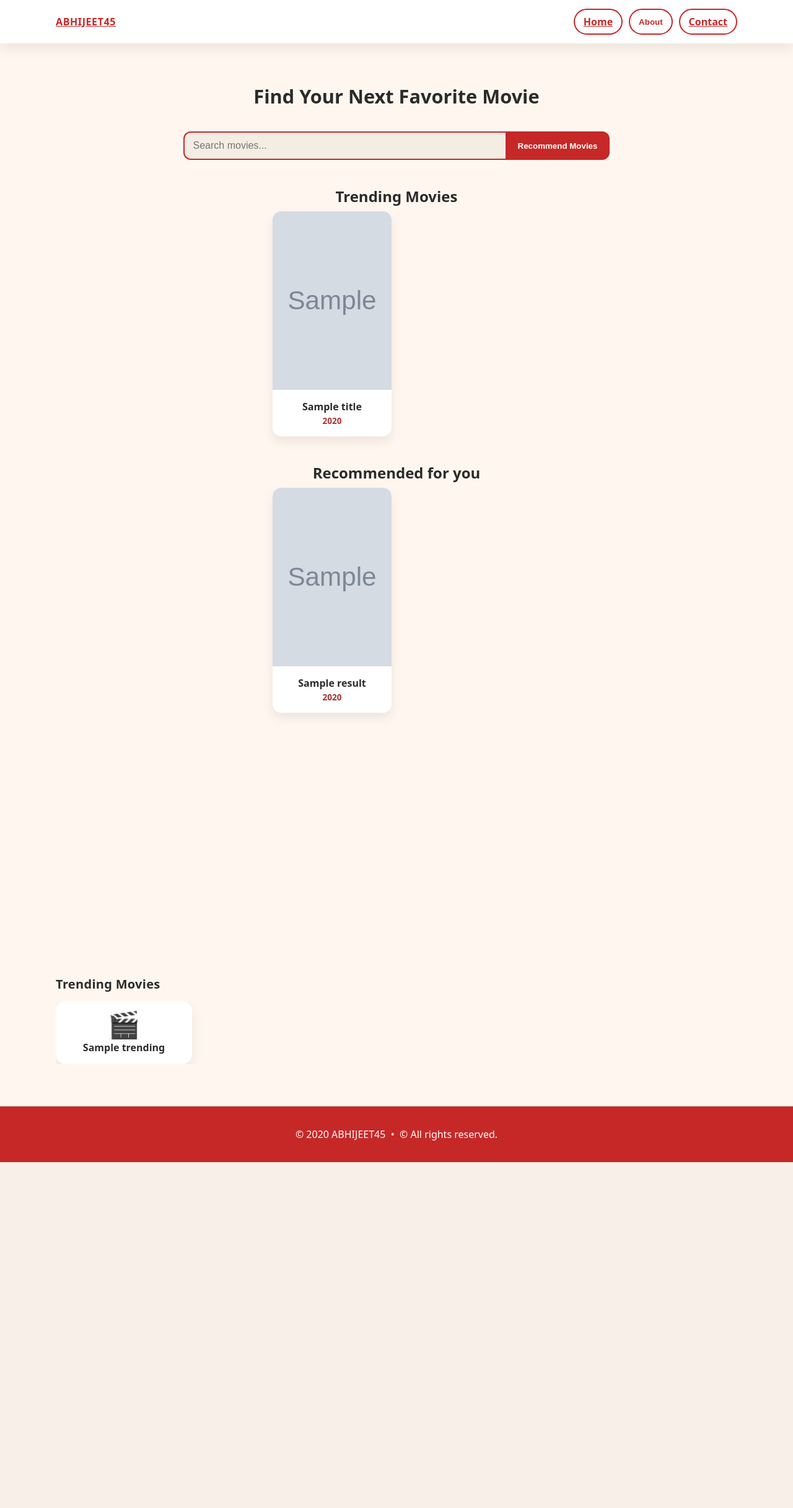
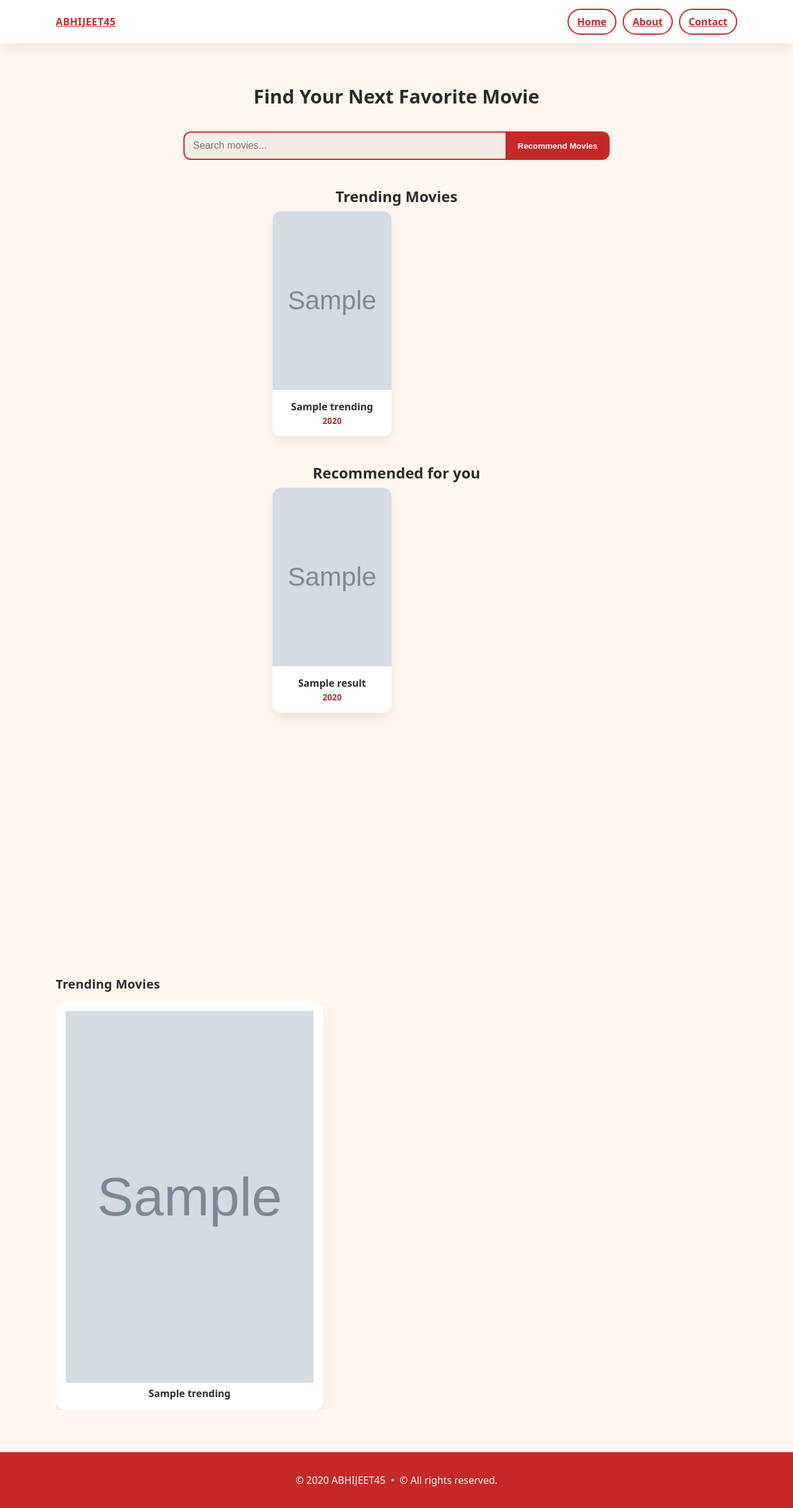
Before and after one commit to abhithombare45/Movie-Recommender-System, a Flask app: template templates/index.html in a window 1280 px wide. Shown: the whole page at 62% size. Before the commit the page ends 1875 px from the top, so only its background shows below. Run offline with Flask 3, Linux system fonts and the light colour scheme; the template is opened without the code that fills it: most values are stand-ins (such as "Sample title", 1, 10 or a date in 2020); grey boxes marked "Sample" are stand-in pictures; parts of the project's set-up code (start-up, migrations or seed data) failed here and were passed over.

Commit message:
Auto COMMIT on React Tut Project

```diff
--- a/templates/base.html
+++ b/templates/base.html
@@ -12,13 +12,11 @@
   <!-- Header -->
   <header class="site-header">
     <div class="container header-inner">
-      <!-- <div class="brand"> </div> -->
+      <!-- Brand -->
       <a class="brand" href="https://github.com/abhithombare45/Movie-Recommender-System" target="_blank">ABHIJEET45</a>
       <nav class="nav-actions">
-        <!-- <button class="ghost-btn">Home</button> -->
         <a class="ghost-btn" href="{{ url_for('home') }}">Home</a>
-        <button class="ghost-btn">About</button>
-        <!-- <button class="ghost-btn">Contact</button> -->
+        <a class="ghost-btn" href="{{ url_for('about') }}">About</a>
         <a class="ghost-btn" href="mailto:your.email@example.com">Contact</a>
       </nav>
     </div>
@@ -34,10 +32,14 @@
         <h2 class="section-title">Trending Movies</h2>
         <div class="slider" id="slider">
           <div class="slides" id="slides">
-            {% for title in trending %}
-            <article class="card" role="group" aria-label="{{ title }}">
-              <div class="card-poster" aria-hidden="true">🎬</div>
-              <h3 class="card-title">{{ title }}</h3>
+            {% for m in trending %}
+            <article class="card" role="group" aria-label="{{ m.title }}">
+              {% if m.poster %}
+              <img src="{{ m.poster }}" alt="{{ m.title }}" class="poster" />
+              {% else %}
+              <div class="poster placeholder" aria-label="No poster">🎬</div>
+              {% endif %}
+              <h3 class="card-title">{{ m.title }}</h3>
             </article>
             {% endfor %}
           </div>
```
